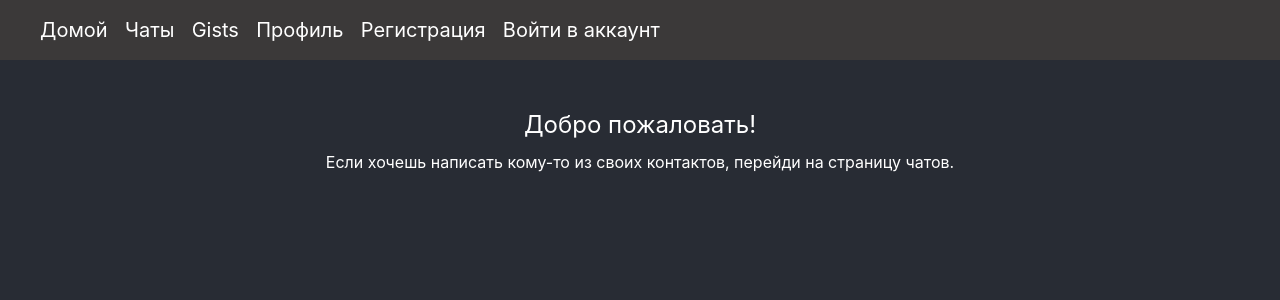
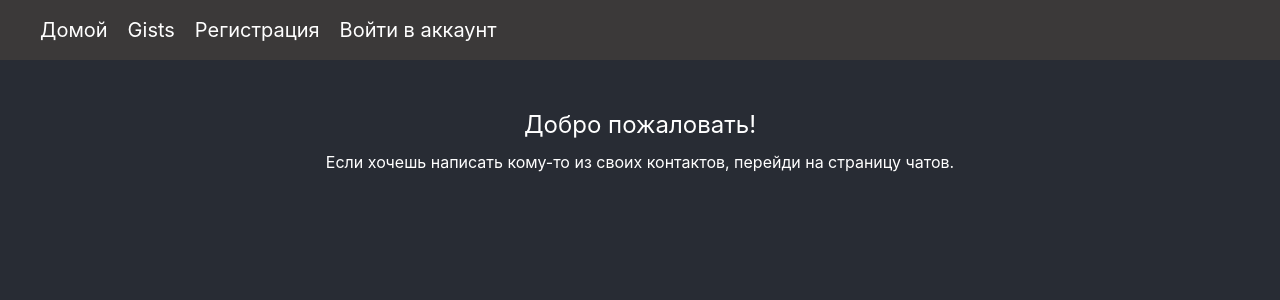
Before and after one commit to FallenSavior07/my-react-app, a React (Create React App) app: page / in a window 1280 px wide. Shown: the top 300 px of the page. Built offline with nearby package versions, Linux system fonts and the light colour scheme; no server answers; the HTML template or start-up script is replaced by a standard one.

Commit message:
добавил отображение ссылок в header в зависимости от аутентификации, немного переделал форму чата

```diff
--- a/src/components/App/App.js
+++ b/src/components/App/App.js
@@ -4,9 +4,10 @@ import firebase from 'firebase';
 import { Link } from 'react-router-dom';
 import Router from '../Router/Router';
 import { createTheme, ThemeProvider } from '@material-ui/core/styles';
-import { useDispatch } from 'react-redux';
+import { useDispatch, useSelector } from 'react-redux';
 import { useEffect } from 'react';
 import { changeIsAuthed } from '../../actions/profile';
+import clsx from 'clsx';
 
 let theme = createTheme({
   palette: {
@@ -21,9 +22,10 @@ let theme = createTheme({
 
 export default function App() {
   const dispatch = useDispatch();
+  const isAuthed = useSelector((state) => state.profile.isAuthed);
 
   useEffect(() => {
-    firebase.auth().onAuthStateChanged((user) => dispatch(changeIsAuthed(Boolean(user))))
+    firebase.auth().onAuthStateChanged((user) => dispatch(changeIsAuthed(Boolean(user))));
   });
 
   return (
@@ -35,19 +37,19 @@ export default function App() {
               <li className="nav__item nav-item">
                 <Link className="nav-item__link link" to="/">Домой</Link>
               </li>
-              <li className="nav__item nav-item">
+              <li className={clsx(isAuthed ? null : "hidden", "nav__item")}>
                 <Link className="nav-item__link link" to="/chats">Чаты</Link>
               </li>
               <li className="nav__item nav-item">
                 <Link className="nav-item__link link" to="/gists">Gists</Link>
               </li>
-              <li className="nav__item nav-item">
+              <li className={clsx(isAuthed ? null : "hidden", "nav__item")}>
                 <Link className="nav-item__link link" to="/profile">Профиль</Link>
               </li>
-              <li className="nav__item nav-item">
+              <li className={clsx(isAuthed ? "hidden" : null, "nav__item")}>
                 <Link className="nav-item__link link" to="/signup">Регистрация</Link>
               </li>
-              <li className="nav__item nav-item">
+              <li className={clsx(isAuthed ? "hidden" : null, "nav__item")}>
                 <Link className="nav-item__link link" to="/login">Войти в аккаунт</Link>
               </li>
             </ul>
--- a/src/components/Chat/Chat.js
+++ b/src/components/Chat/Chat.js
@@ -10,7 +10,6 @@ export default function Chat(props) {
 		<main className="app__main main">
 			<section className="chat container">
 				<div className="chat__wrapper">
-					<MessageForm onSubmit={onAddMessage} />
 					<ul className="chat__list" > {
 						messages.map((message, i) => {
 							return <li className="chat__item message" key={message.id}>
@@ -22,6 +21,7 @@ export default function Chat(props) {
 							</li>
 						})
 					} </ul>
+					<MessageForm onSubmit={onAddMessage} />
 				</div>
 			</section>
 		</main>
--- a/src/css/style.css
+++ b/src/css/style.css
@@ -174,6 +174,10 @@ code {
   color: goldenrod;
 }
 
+.hidden {
+  display: none;
+}
+
 .app {
   min-height: 100vh;
   background-color: #282c34;
@@ -195,8 +199,11 @@ code {
 
 .nav__list {
   display: flex;
-  justify-content: space-between;
   width: 620px;
+}
+
+.nav__item {
+  margin: 0 20px 0 0;
 }
 
 .nav-item__link {
@@ -259,9 +266,8 @@ code {
 .chat__list {
   display: flex;
   flex-direction: column;
-  align-items: center;
   min-height: 100px;
-  margin: 50px 0 80px;
+  margin: 50px 0 50px 60px;
   list-style-type: none;
 }
 
@@ -271,7 +277,7 @@ code {
   min-width: 400px;
   min-height: 50px;
   position: relative;
-  margin: 30px 0 0 0;
+  margin: 30px 0;
 }
 
 .home__inner {
--- a/src/scss/_general.scss
+++ b/src/scss/_general.scss
@@ -39,3 +39,7 @@ code {
 .link:hover {
 	color: $main-theme-color;
 }
+
+.hidden {
+	display: none;
+}
--- a/src/scss/blocks/_nav.scss
+++ b/src/scss/blocks/_nav.scss
@@ -3,7 +3,11 @@
 	@include flex-y-center;
 
 	&__list {
-		@include flex-space-between;
+		display: flex;
 		width: 620px;
 	}
+
+	&__item {
+		margin: 0 20px 0 0;
+	}
 }
```
Also changed, not shown: src/scss/blocks/_chat.scss (+4 -3 lines), 1 other file (tests, documents, lock files or other folders).
